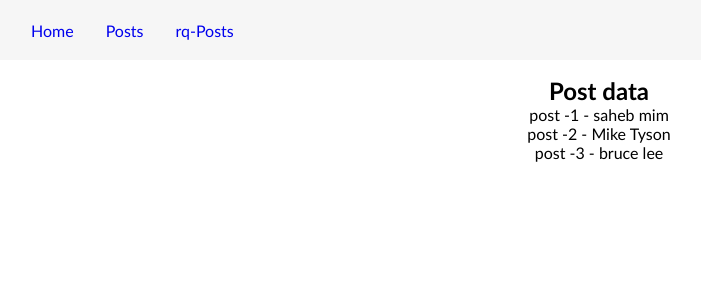
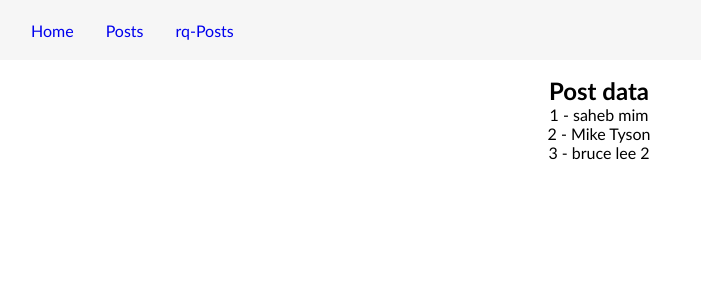
Before and after one commit to sahebmohammadi/react-query-demo, a React (Create React App) app: page /rq-Posts in a window 1280 px wide. Shown: the top 300 px of the page, without its empty margins (41-742 px from the left). Built offline with nearby package versions, Linux system fonts and the light colour scheme; data requests are answered from the project's data file.

Commit message:
onError,onSuccess

```diff
--- a/server/db.json
+++ b/server/db.json
@@ -13,7 +13,7 @@
     {
       "id": 3,
       "title": "post -3",
-      "author": "bruce lee "
+      "author": "bruce lee 2 "
     }
   ]
 }
--- a/src/pages/RQPosts.js
+++ b/src/pages/RQPosts.js
@@ -4,6 +4,15 @@ import axios from "axios";
 const fetchPosts = () => {
   return axios.get("http://localhost:3001/posts");
 };
+
+const onSuccess = (data) => {
+  console.log("pefrom side effect after data fetching", data);
+};
+
+const onError = (error) => {
+  console.log("perform side effect after encountering error", error);
+};
+
 const RQPosts = () => {
   // * accepts at least 2 parameters
   // 1. unique ky as routers
@@ -13,8 +22,15 @@ const RQPosts = () => {
     "postsData",
     fetchPosts,
     {
-      // cacheTime: 5000,
-      // staleTime: 20000,
+      onSuccess,
+      onError,
+      select: (data) => {
+        const transformedData = data.data.map((post) => ({
+          id: post.id,
+          author: post.author,
+        }));
+        return transformedData;
+      },
     }
   );
 
@@ -31,9 +47,9 @@ const RQPosts = () => {
       {data && (
         <div>
           <h2>Post data</h2>
-          {data?.data.map((post) => (
+          {data.map((post) => (
             <li key={post.id}>
-              {post.title} - {post.author}
+              {post.id} - {post.author}
             </li>
           ))}
         </div>
```
